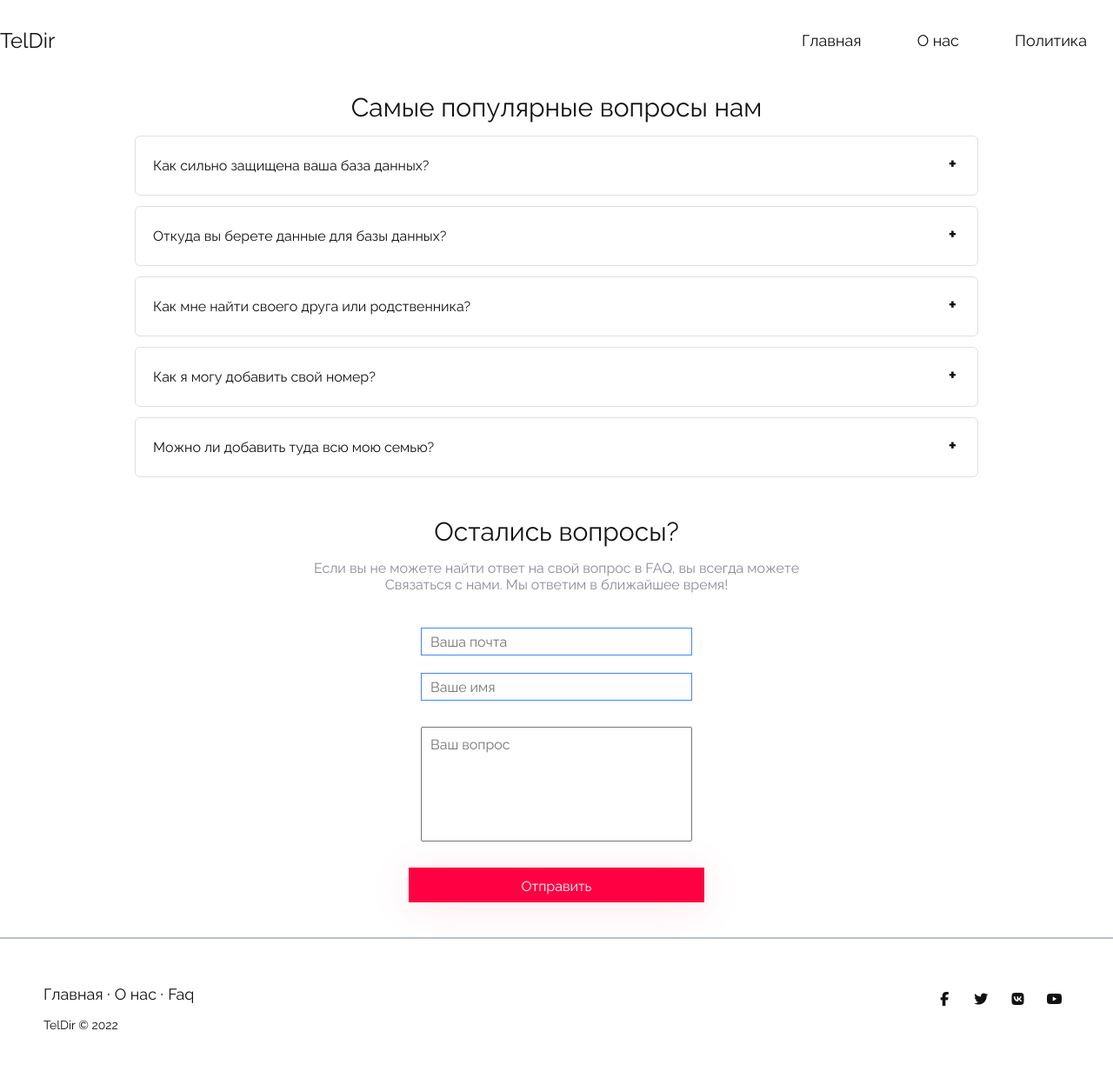
After one commit to Leawzy/teldir, a PHP site: page /about.php in a window 1280 px wide. The commit adds this page. Shown: the whole page at 87% size. Run offline with PHP 8.4, Linux system fonts and the light colour scheme; some libraries are stand-ins or nearby versions.

Commit message:
Фронт готов на 100%

```diff
--- /dev/null
+++ b/about.php
@@ -0,0 +1,45 @@
+<?php
+session_start();
+
+$title = "Страница о нас";
+require "lib/layouts/app.php";
+require "lib/layouts/header.php";
+?>
+<div class="container">
+    <h2 class="faq-heading">Самые популярные вопросы нам</h2>
+
+    <details class="faq-card">
+        <summary>Как сильно защищена ваша база данных? <span class="faq-open-icon">+</span></summary>
+        <span class="faq-card-spoiler">Lorem ipsum dolor sit amet, consectetur adipiscing elit. Integer ornare, sem at dictum faucibus, neque nunc pellentesque sem, nec pellentesque tellus ex vel lorem. Vestibulum magna odio, ornare in faucibus.</span>
+    </details>
+    <details class="faq-card">
+        <summary>Откуда вы берете данные для базы данных? <span class="faq-open-icon">+</span></summary>
+        <span class="faq-card-spoiler">Lorem ipsum dolor sit amet, consectetur adipiscing elit. Integer ornare, sem at dictum faucibus, neque nunc pellentesque sem, nec pellentesque tellus ex vel lorem. Vestibulum magna odio, ornare in faucibus.</span>
+    </details>
+    <details class="faq-card">
+        <summary>Как мне найти своего друга или родственника? <span class="faq-open-icon">+</span></summary>
+        <span class="faq-card-spoiler">Lorem ipsum dolor sit amet, consectetur adipiscing elit. Integer ornare, sem at dictum faucibus, neque nunc pellentesque sem, nec pellentesque tellus ex vel lorem. Vestibulum magna odio, ornare in faucibus.</span>
+    </details>
+    <details class="faq-card">
+        <summary>Как я могу добавить свой номер? <span class="faq-open-icon">+</span></summary>
+        <span class="faq-card-spoiler">Lorem ipsum dolor sit amet, consectetur adipiscing elit. Integer ornare, sem at dictum faucibus, neque nunc pellentesque sem, nec pellentesque tellus ex vel lorem. Vestibulum magna odio, ornare in faucibus.</span>
+    </details>
+    <details class="faq-card">
+        <summary>Можно ли добавить туда всю мою семью? <span class="faq-open-icon">+</span></summary>
+        <span class="faq-card-spoiler">Lorem ipsum dolor sit amet, consectetur adipiscing elit. Integer ornare, sem at dictum faucibus, neque nunc pellentesque sem, nec pellentesque tellus ex vel lorem. Vestibulum magna odio, ornare in faucibus.</span>
+    </details>
+
+    <h2 class="faq-heading">Остались вопросы?</h2>
+    <p class="faq-aftertext">Если вы не можете найти ответ на свой вопрос в FAQ, вы всегда можете<br>
+        Связаться с нами. Мы ответим в ближайшее время!
+    </p>
+    <form action="" class="about__form">
+        <input type="email" required placeholder="Ваша почта">
+        <input type="text" required placeholder="Ваше имя">
+        <textarea name="" id="" cols="30" rows="10" required placeholder="Ваш вопрос"></textarea>
+        <button type="submit">Отправить</button>
+    </form>
+</div>
+<?php
+require "lib/layouts/footer.php";
+?>
--- a/assets/css/style.css
+++ b/assets/css/style.css
@@ -139,6 +139,14 @@ input {
     border: 1px solid #4287f5;
 }
 
+textarea {
+    margin-top: 20px;
+    width: 300px;
+    height: 120px;
+    padding-left: 10px;
+    padding-top: 10px;
+}
+
 button {
     margin-top: 12px;
     padding: 12px 45px;
@@ -188,3 +196,206 @@ footer {
     margin-top: 40px;
     border-top: 2px solid var(--greycolor);
 }
+
+#toTop {
+    position: fixed;
+    display: inline-block;
+    bottom: 30px;
+    right: -40px;
+    width: 40px;
+    height: 40px;
+    z-index: 1000;
+    cursor: pointer;
+    text-align: center;
+    color: #fff;
+    border-radius: 4px;
+    background: var(--hovertext);
+    opacity: 0;
+    visibility: hidden;
+    transition: all .3s ease-in-out;
+}
+#toTop:hover {
+    box-shadow: 0px 5px 50px rgba(255, 0, 67, 0.4);
+}
+
+#toTop svg {
+    position: relative;
+    top: 12px;
+    right: -1px;
+    fill: #fff;
+    transition: all .3s ease-in-out;
+}
+
+#toTop:hover svg {
+    cursor: pointer;
+    fill: #fff;
+    transition: all .3s ease-in-out;
+}
+
+#toTop.show {
+    opacity: 1;
+    visibility: visible;
+    right: calc(2%);
+}
+
+.container {
+    max-width: 970px;
+    margin: 0 auto;
+}
+
+.faq-heading {
+    margin-top: 45px;
+    margin-bottom: 15px;
+    text-align: center;
+    font-weight: 400;
+    font-size: 30px;
+}
+
+.faq-card {
+    border: 1px solid #dce0e8;
+    border-radius: 6px;
+    padding: 24px 20px;
+    margin-bottom: 12px;
+    list-style: none;
+    position: relative;
+    cursor: pointer;
+}
+
+.faq-open-icon {
+    font-size: 22px;
+    position: absolute;
+    top: 18px;
+    right: 24px;
+    font-weight: 700;
+}
+
+details[open] .faq-open-icon {
+    top: 18px;
+    right: 24px;
+}
+
+details > summary {
+    list-style: none;
+}
+
+details > summary::-webkit-details-marker {
+    display: none;
+}
+
+details[open] summary {
+    color: #0186ff;
+    font-weight: 500;
+}
+
+details[open] .faq-card-spoiler {
+    display: inline-block;
+    padding-top: 8px;
+    color: #8b8b9a;
+    font-size: 12px;
+}
+
+.faq-aftertext {
+    text-align: center;
+    color: #8b8b9a;
+}
+
+.about__form {
+    margin-top: 30px;
+    display: flex;
+    flex-direction: column;
+}
+
+.about__form > textarea {
+    resize: none;
+}
+
+.about__form > textarea, input {
+    margin-left: auto;
+    margin-right: auto;
+}
+
+.about__form > button {
+    margin-left: auto;
+    margin-right: auto;
+    margin-top: 30px;
+    width: 340px;
+    height: 40px;
+}
+
+.footer-distributed {
+    box-sizing: border-box;
+    width: 100%;
+    text-align: left;
+    font: normal 16px sans-serif;
+    padding: 45px 50px;
+}
+
+.footer-distributed .footer-left p {
+    font-size: 14px;
+    margin: 0;
+}
+
+.footer-distributed p.footer-links {
+    font-size: 18px;
+    font-weight: bold;
+    margin: 0 0 10px;
+    padding: 0;
+    transition: ease .25s;
+}
+
+.footer-distributed p.footer-links a {
+    display: inline-block;
+    line-height: 1.8;
+    font-size: 18px;
+    text-decoration: none;
+    color: inherit;
+    transition: ease .25s;
+}
+
+.footer-distributed .footer-links a:before {
+    content: "·";
+    font-size: 20px;
+    left: 0;
+    display: inline-block;
+    padding-right: 5px;
+}
+
+.footer-distributed .footer-links .link-1:before {
+    content: none;
+}
+
+.footer-distributed .footer-right {
+    float: right;
+    margin-top: 6px;
+    max-width: 180px;
+}
+
+.footer-distributed .footer-right a {
+    display: inline-block;
+    width: 35px;
+    height: 35px;
+    color: white;
+    border-radius: 2px;
+    font-size: 20px;
+    text-align: center;
+    line-height: 35px;
+    margin-left: 3px;
+    transition:all .25s;
+}
+
+.footer-distributed .footer-right a:hover{transform:scale(1.1); -webkit-transform:scale(1.1);}
+
+.footer-distributed p.footer-links a:hover{text-decoration:underline;}
+
+@media (max-width: 600px) {
+    .footer-distributed .footer-left, .footer-distributed .footer-right {
+        text-align: center;
+    }
+    .footer-distributed .footer-right {
+        float: none;
+        margin: 0 auto 20px;
+    }
+    .footer-distributed .footer-left p.footer-links {
+        line-height: 1.8;
+    }
+}
--- a/index.php
+++ b/index.php
@@ -11,13 +11,13 @@ require "lib/layouts/header.php";
             <span>Найти вашего человека</span>
             <p>
                 Это давно установленный факт, что читатель будет отвлекаться на удобочитаемое содержание страницы при просмотре ее макета. Смысл использования Lorem Ipsum.</p>
-            <a href="#">Присоединиться</a>
+            <a href="#form__search">Присоединиться</a>
         </div>
         <div class="header__content-img">
             <img src="assets/img/header_img.svg" alt="">
         </div>
     </div>
-    <div class="form__search">
+    <div class="form__search" id="form__search">
         <div class="form__search-form">
             <h2>Телефонный справочник</h2>
             <div class="border"></div>
--- a/lib/layouts/app.php
+++ b/lib/layouts/app.php
@@ -13,4 +13,14 @@
     <title><?php echo "$title"; ?></title>
 </head>
 <body>
+<a href="#" id="toTop">
+    <svg width="10pt" height="10pt" viewBox="0 0 630 630" version="1.1" xmlns="http://www.w3.org/2000/svg">
+        <g>
+            <g>
+                <path d="M489.229,442.468L254.563,37.135c-3.797-6.592-14.677-6.592-18.453,0L1.443,442.468c-1.92,3.307-1.92,7.36-0.021,10.667
+			c1.92,3.307,5.44,5.333,9.259,5.333h469.333c3.819,0,7.339-2.027,9.259-5.333C491.128,449.849,491.128,445.775,489.229,442.468z"/>
+            </g>
+        </g>
+    </svg>
+</a>
 <div class="wrapper">
--- a/lib/layouts/footer.php
+++ b/lib/layouts/footer.php
@@ -1,6 +1,32 @@
-    <footer>
-        Я подвал
-    </footer>
+<footer class="footer-distributed">
+
+    <div class="footer-right">
+
+        <a href="#"><i class="fa fa-facebook"></i></a>
+        <a href="#"><i class="fa fa-twitter"></i></a>
+        <a href="#"><i class="fa fa-vk"></i></a>
+        <a href="#"><i class="fa fa-youtube"></i></a>
+
+    </div>
+
+    <div class="footer-left">
+
+        <p class="footer-links">
+            <a class="link-1" href="index.php">Главная</a>
+
+            <a href="about.php">О нас</a>
+
+            <a href="about.php">Faq</a>
+
+        </p>
+
+        <p>TelDir &copy; 2022</p>
+    </div>
+
+</footer>
 </div>
+    <script src="https://kit.fontawesome.com/362e1a3315.js" crossorigin="anonymous"></script>
+    <script src="../../assets/js/bottomup.js"></script>
+    <script src="../../assets/js/bottomup.js"></script>
 </body>
 </html>
--- a/lib/layouts/header.php
+++ b/lib/layouts/header.php
@@ -4,7 +4,7 @@
             <ul>
                 <li>
                     <a href="index.php">Главная</a>
-                    <a href="">О нас</a>
+                    <a href="about.php">О нас</a>
                     <a href="privacy.php">Политика</a>
                 </li>
             </ul>
```
Also changed, not shown: 404.php (added, +10 -0 lines), assets/js/bottomup.js (added, +48 -0 lines), assets/js/faq.js (added, +9 -0 lines), .htaccess (added), README.md.
